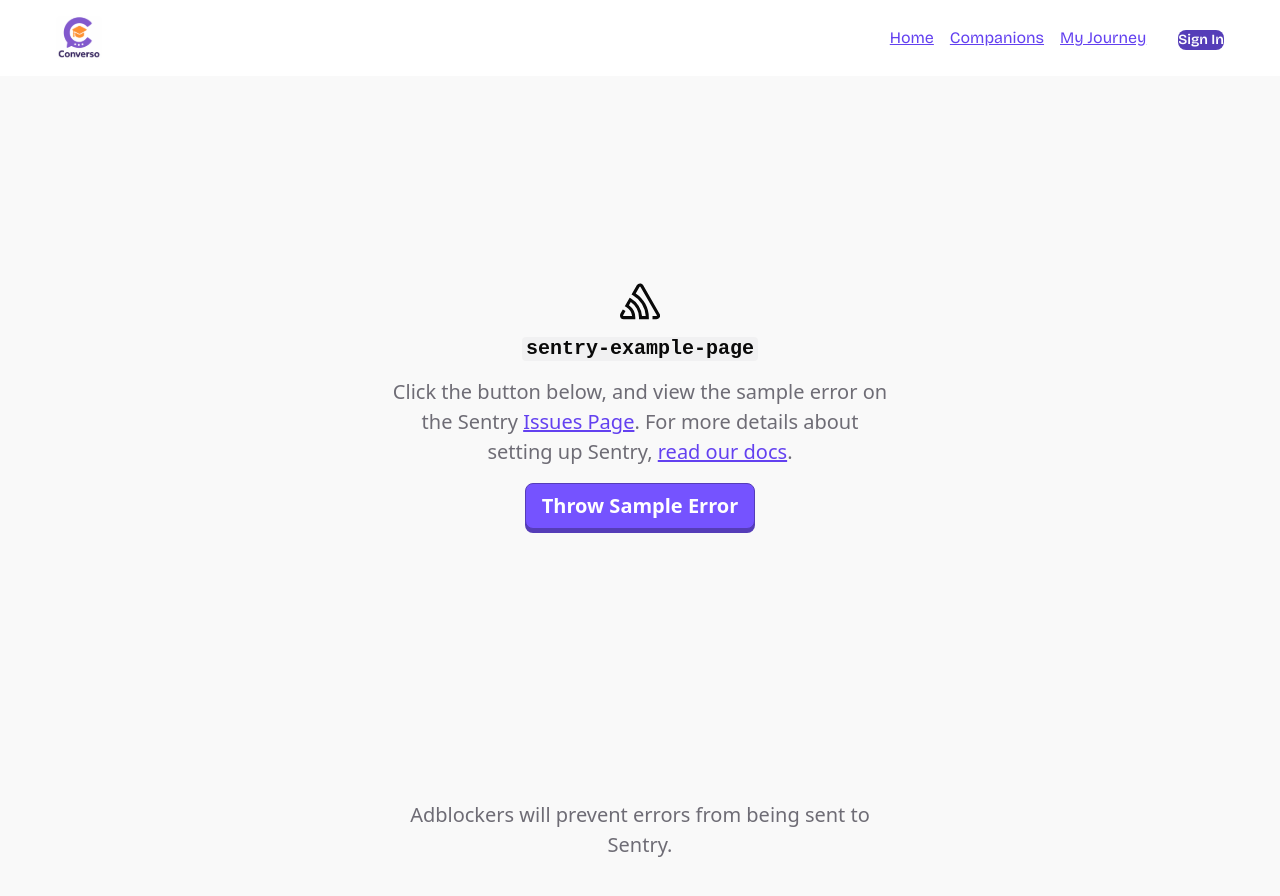
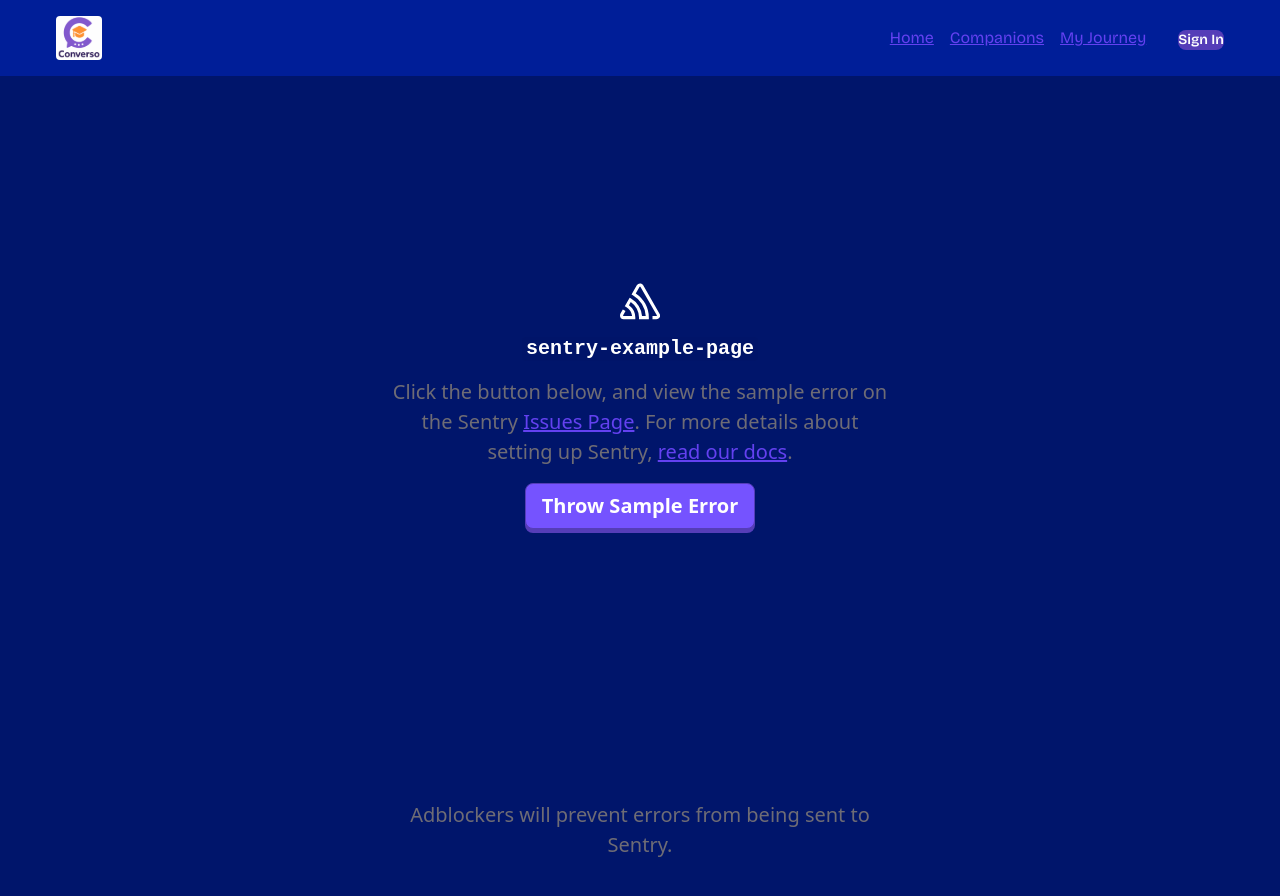
Before and after one commit to webcoding44/LMS-SaaS-Platform, a Next.js app: page /sentry-example-page in a window 1280 px wide. Built offline with nearby package versions, Linux system fonts and the light colour scheme; no server answers.

Commit message:
change design system

```diff
--- a/app/globals.css
+++ b/app/globals.css
@@ -3,44 +3,6 @@
 @import "tw-animate-css";
 
 @custom-variant dark (&:is(.dark *));
-
-:root {
-  --primary: #fe5933;
-
-  --cta: #2c2c2c;
-  --cta-gold: #fccc41;
-  --radius: 0.625rem;
-  --background: #f9f9f9;
-  --foreground: oklch(0.145 0 0);
-  --card: oklch(1 0 0);
-  --card-foreground: oklch(0.145 0 0);
-  --popover: oklch(1 0 0);
-  --popover-foreground: oklch(0.145 0 0);
-  --primary-foreground: oklch(0.985 0 0);
-  --secondary: oklch(0.97 0 0);
-  --secondary-foreground: oklch(0.205 0 0);
-  --muted: oklch(0.97 0 0);
-  --muted-foreground: oklch(0.556 0 0);
-  --accent: oklch(0.97 0 0);
-  --accent-foreground: oklch(0.205 0 0);
-  --destructive: oklch(0.577 0.245 27.325);
-  --border: oklch(0.922 0 0);
-  --input: oklch(0.922 0 0);
-  --ring: oklch(0.708 0 0);
-  --chart-1: oklch(0.646 0.222 41.116);
-  --chart-2: oklch(0.6 0.118 184.704);
-  --chart-3: oklch(0.398 0.07 227.392);
-  --chart-4: oklch(0.828 0.189 84.429);
-  --chart-5: oklch(0.769 0.188 70.08);
-  --sidebar: oklch(0.985 0 0);
-  --sidebar-foreground: oklch(0.145 0 0);
-  --sidebar-primary: oklch(0.205 0 0);
-  --sidebar-primary-foreground: oklch(0.985 0 0);
-  --sidebar-accent: oklch(0.97 0 0);
-  --sidebar-accent-foreground: oklch(0.205 0 0);
-  --sidebar-border: oklch(0.922 0 0);
-  --sidebar-ring: oklch(0.708 0 0);
-}
 
 @theme inline {
   --color-background: var(--background);
@@ -84,27 +46,65 @@
   --radius-lg: var(--radius);
   --radius-xl: calc(var(--radius) + 4px);
 }
+:root {
+  --primary: #fe5933;
+
+  --cta: #2c2c2c;
+  --cta-gold: #fccc41;
+  --radius: 0.625rem;
+  --background: #00156B;
+  --foreground: #FFFFFF;
+  --card: #001e98;
+  --card-foreground: #001e98;
+  --popover: #001e98;
+  --popover-foreground: #001e98;
+  --primary-foreground: #001e98;
+  --secondary: #001e98;
+  --secondary-foreground: #001e98;
+  --muted: #FFFFFF;
+  --muted-foreground: #FFFFFF;
+  --accent: #001e98;
+  --accent-foreground: #001e98;
+  --destructive: #001e98;
+  --border: oklch(0.922 0 0);
+  --input: oklch(0.922 0 0);
+  --ring: oklch(0.708 0 0);
+  --chart-1: oklch(0.646 0.222 41.116);
+  --chart-2: oklch(0.6 0.118 184.704);
+  --chart-3: oklch(0.398 0.07 227.392);
+  --chart-4: oklch(0.828 0.189 84.429);
+  --chart-5: oklch(0.769 0.188 70.08);
+  --sidebar: oklch(0.985 0 0);
+  --sidebar-foreground: oklch(0.145 0 0);
+  --sidebar-primary: oklch(0.205 0 0);
+  --sidebar-primary-foreground: oklch(0.985 0 0);
+  --sidebar-accent: oklch(0.97 0 0);
+  --sidebar-accent-foreground: oklch(0.205 0 0);
+  --sidebar-border: oklch(0.922 0 0);
+  --sidebar-ring: oklch(0.708 0 0);
+}
+
 
 body {
   font-family: var(--font-bricolage);
 }
 
 .dark {
-  --background: oklch(0.145 0 0);
-  --foreground: oklch(0.985 0 0);
-  --card: oklch(0.205 0 0);
-  --card-foreground: oklch(0.985 0 0);
-  --popover: oklch(0.205 0 0);
-  --popover-foreground: oklch(0.985 0 0);
-  --primary: oklch(0.922 0 0);
-  --primary-foreground: oklch(0.205 0 0);
-  --secondary: oklch(0.269 0 0);
-  --secondary-foreground: oklch(0.985 0 0);
+  --background: #00156B;
+  --foreground: #FFFFFF;
+  --card: #001e98;
+  --card-foreground: #001e98;
+  --popover: #001e98;
+  --popover-foreground: #001e98;
+  --primary: #001e98;
+  --primary-foreground: #001e98;
+  --secondary: #001e98;
+  --secondary-foreground: #001e98;
   --muted: oklch(0.269 0 0);
   --muted-foreground: oklch(0.708 0 0);
-  --accent: oklch(0.269 0 0);
-  --accent-foreground: oklch(0.985 0 0);
-  --destructive: oklch(0.704 0.191 22.216);
+  --accent: #001e98;
+  --accent-foreground: #001e98
+  --destructive: #001e98;
   --border: oklch(1 0 0 / 10%);
   --input: oklch(1 0 0 / 15%);
   --ring: oklch(0.556 0 0);
@@ -170,13 +170,13 @@
     @apply bg-primary text-white rounded-xl cursor-pointer px-4 py-2 flex items-center gap-2;
   }
   .navbar {
-    @apply flex items-center justify-between mx-auto w-full px-14 py-4 bg-white max-sm:px-4;
+    @apply flex items-center justify-between mx-auto w-full px-14 py-4 bg-[#001e98] max-sm:px-4;
   }
   .btn-signin {
-    @apply border border-black rounded-4xl px-4 py-2.5 text-sm font-semibold flex items-center gap-2 cursor-pointer;
+    @apply border border-white rounded-4xl px-4 py-2.5 text-sm text-white font-semibold flex items-center gap-2 cursor-pointer;
   }
   .companion-list {
-    @apply rounded-4xl border border-black px-7 pt-7 pb-10 max-lg:w-full bg-white;
+    @apply rounded-4xl border border-black px-7 pt-7 pb-10 max-lg:w-full bg-[#001e98];
   }
   .companion-limit {
     @apply items-center justify-center flex flex-col gap-4 w-full min-2xl:w-1/2 pt-20 text-center;
--- a/app/page.tsx
+++ b/app/page.tsx
@@ -1,13 +1,22 @@
 import CompanionCard from "@/components/CompanionCard";
 import CompanionsList from "@/components/CompanionsList";
 import CTA from "@/components/CTA";
-import {recentSessions} from "@/constants";
-import {getAllCompanions, getRecentSessions} from "@/lib/actions/companion.actions";
-import {getSubjectColor} from "@/lib/utils";
+import {
+  getAllCompanions,
+  getRecentSessions,
+} from "@/lib/actions/companion.actions";
+import { getSubjectColor } from "@/lib/utils";
 
 const Page = async () => {
   const companions = await getAllCompanions({ limit: 3 });
-    const recentSessionsCompanions = await getRecentSessions(10);
+
+  const recentSessions = await getRecentSessions(10);
+
+  const recentSessionsCompanions = Array.from(
+    new Map(
+      recentSessions.map((companion) => [companion.id, companion])
+    ).values()
+  );
 
   return (
     <main>
@@ -21,7 +30,6 @@
             color={getSubjectColor(companion.subject)}
           />
         ))}
-
       </section>
 
       <section className="home-section">
@@ -33,7 +41,7 @@
         <CTA />
       </section>
     </main>
-  )
-}
+  );
+};
 
-export default Page
+export default Page;
--- a/components/CompanionsList.tsx
+++ b/components/CompanionsList.tsx
@@ -19,6 +19,10 @@
 }
 
 const CompanionsList = ({ title, companions, classNames }: CompanionsListProps) => {
+    console.log(companions?.length);
+console.log(
+  companions?.map(c => c.id)
+);
     return (
         <article className={cn('companion-list', classNames)}>
             <h2 className="font-bold text-3xl">{title}</h2>
@@ -33,7 +37,7 @@
                 </TableHeader>
                 <TableBody>
                     {companions?.map(({id, subject, name, topic, duration}) => (
-                        <TableRow key={id}>
+                        <TableRow key={`${id}-${name}`}>
                             <TableCell>
                                 <Link href={`/companions/${id}`}>
                                     <div className="flex items-center gap-2">
--- a/lib/actions/companion.actions.ts
+++ b/lib/actions/companion.actions.ts
@@ -14,7 +14,7 @@
         .select();
 
     if(error || !data) throw new Error(error?.message || 'Failed to create a companion');
-
+    console.log(data);
     return data[0];
 }
 
--- a/package.json
+++ b/package.json
@@ -19,7 +19,7 @@
     "@radix-ui/react-slot": "^1.2.2",
     "@sentry/nextjs": "^9.22.0",
     "@supabase/supabase-js": "^2.49.7",
-    "@vapi-ai/web": "^2.3.0",
+    "@vapi-ai/web": "^2.5.2",
     "class-variance-authority": "^0.7.1",
     "clsx": "^2.1.1",
     "lottie-react": "^2.4.1",
```
Also changed, not shown: 2 other files (tests, documents, lock files or other folders). Lines whose indentation alone changed are shown as unchanged.
